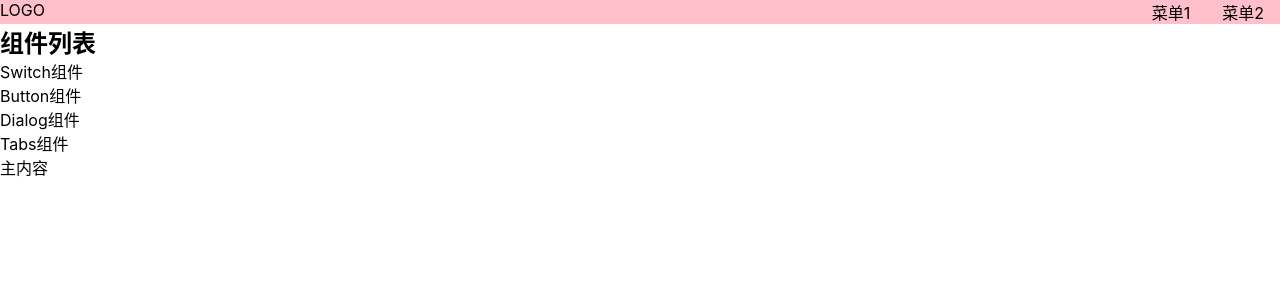
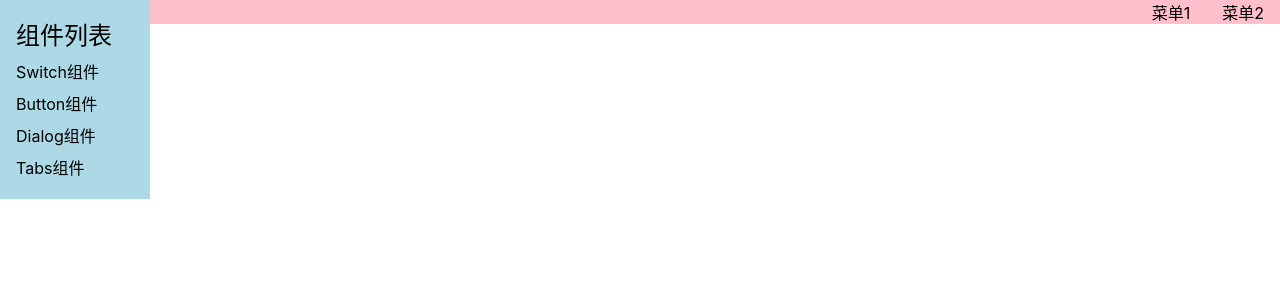
Before and after one commit to Rukakang/bobo-ui, a Vue app: page /#/doc in a window 1280 px wide. Shown: the top 300 px of the page. Built offline with nearby package versions, Linux system fonts and the light colour scheme.

Commit message:
aside css 1

```diff
--- a/src/index.scss
+++ b/src/index.scss
@@ -18,3 +18,6 @@
   font-size: 16px;
   font-family: -apple-system, "Noto Sans", "Helvetica Neue", Helvetica, "Nimbus Sans L", Arial, "Liberation Sans", "PingFang SC", "Hiragino Sans GB", "Noto Sans CJK SC", "Source Han Sans SC", "Source Han Sans CN", "Microsoft YaHei", "Wenquanyi Micro Hei", "WenQuanYi Zen Hei", "ST Heiti", SimHei, "WenQuanYi Zen Hei Sharp", sans-serif;
 }
+h1,h2,h3,h4,h5,h6{
+  font-weight: normal;
+}
--- a/src/views/Doc.vue
+++ b/src/views/Doc.vue
@@ -24,6 +24,24 @@
     </div>
   </div>
 </template>
+<style lang = "scss" scoped>
+aside {
+  background: lightblue;
+  width: 150px;
+  padding: 16px;
+  position: fixed;
+  top: 0;
+  left: 0;
+  > h2 {
+    margin-bottom: 4px;
+  }
+  > ol {
+    > li {
+      padding: 4px 0;
+    }
+  }
+}
+</style>
 
 <script lang="ts">
 import Topnav from "../components/Topnav.vue";
```
